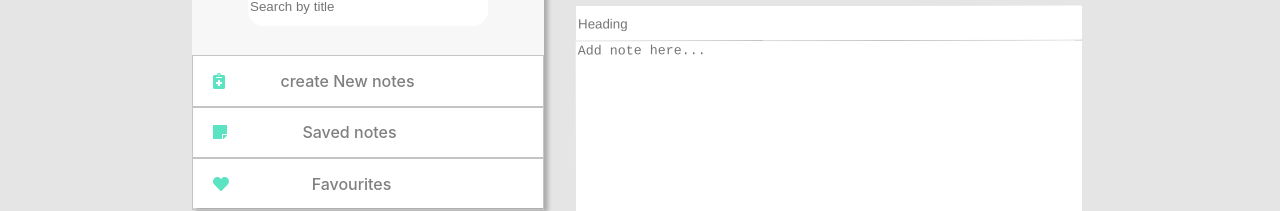
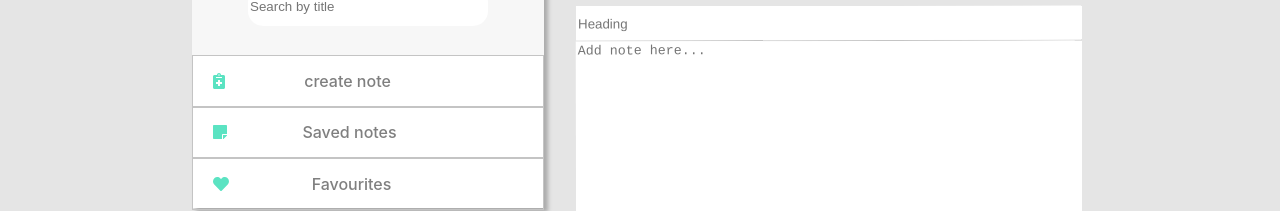
Before and after one commit to courage173/Note, a React (Create React App) app in the folder client/: page / in a window 1280 px wide. Shown: the part 138-349 px from the top of the page. Built offline with nearby package versions, Linux system fonts and the light colour scheme.

Commit message:
final push

```diff
--- a/client/src/components/sidebar/index.js
+++ b/client/src/components/sidebar/index.js
@@ -55,7 +55,7 @@ const Sidebar = () => {
             <div>
                 <div className='sidebar-btm-columns'>
                     <FontAwesomeIcon icon={faNotesMedical} style={{ marginLeft: 20, color: '#5BE3C2' }} />
-                    <div className='sidebar-title-container'><Link to='/'>create New notes</Link></div>
+                    <div className='sidebar-title-container'><Link to='/'>create note</Link></div>
                 </div>
                 <div className='sidebar-btm-columns'>
                     <FontAwesomeIcon icon={faStickyNote} style={{ marginLeft: 20, color: '#5BE3C2' }} />
```
